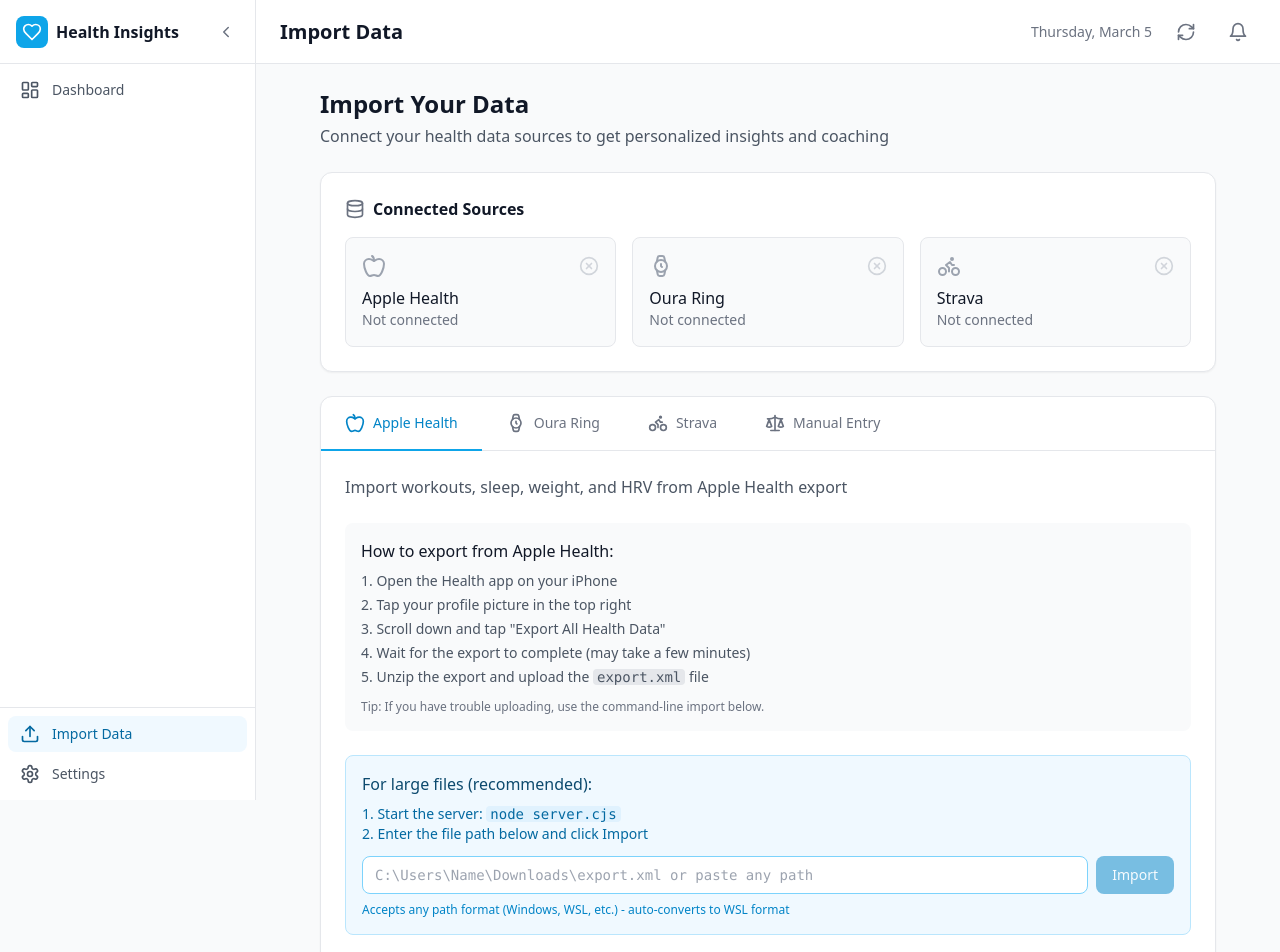
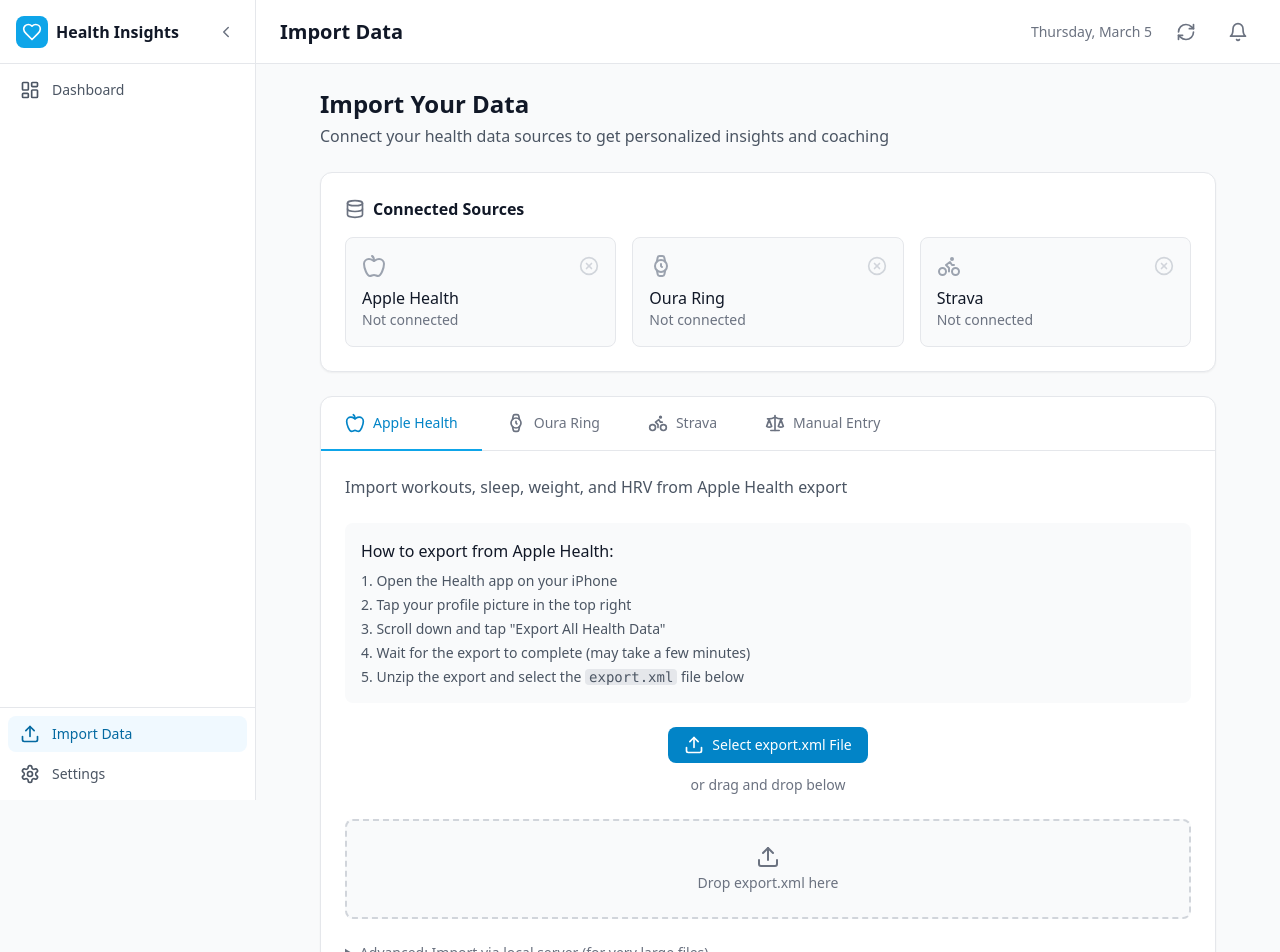
Before and after one commit to stuartong/health-insights-1.0, a React (Vite) app: page /import in a window 1280 px wide. Shown: the top 952 px of the page. Built offline with nearby package versions, Linux system fonts and the light colour scheme.

Commit message:
Add file picker button for Apple Health import, hide server option on deployed site

```diff
--- a/src/components/data-import/AppleHealthUpload.tsx
+++ b/src/components/data-import/AppleHealthUpload.tsx
@@ -278,87 +278,69 @@
           <li>Tap your profile picture in the top right</li>
           <li>Scroll down and tap "Export All Health Data"</li>
           <li>Wait for the export to complete (may take a few minutes)</li>
-          <li>Unzip the export and upload the <code className="bg-gray-200 px-1 rounded">export.xml</code> file</li>
+          <li>Unzip the export and select the <code className="bg-gray-200 px-1 rounded">export.xml</code> file below</li>
         </ol>
-        <p className="text-xs text-gray-500 mt-3">
-          Tip: If you have trouble uploading, use the command-line import below.
-        </p>
       </div>
 
-      {/* Server Import Option */}
-      <div className="bg-primary-50 border border-primary-200 rounded-lg p-4">
-        <h4 className="font-medium text-primary-900 mb-2">For large files (recommended):</h4>
-        <p className="text-sm text-primary-700 mb-3">
-          1. Start the server: <code className="bg-primary-100 px-1 rounded">node server.cjs</code><br />
-          2. Enter the file path below and click Import
-        </p>
-        <div className="flex gap-2">
-          <input
-            type="text"
-            value={filePath}
-            onChange={(e) => setFilePath(e.target.value)}
-            placeholder="C:\Users\Name\Downloads\export.xml or paste any path"
-            className="flex-1 px-3 py-2 border border-primary-300 rounded-lg text-sm font-mono focus:ring-2 focus:ring-primary-500 focus:border-primary-500"
-          />
-          <button
-            onClick={importViaServer}
-            disabled={status === 'parsing' || !filePath.trim()}
-            className="btn bg-primary-600 text-white hover:bg-primary-700 disabled:opacity-50 whitespace-nowrap"
-          >
-            {status === 'parsing' ? 'Importing...' : 'Import'}
-          </button>
-        </div>
-        {filePath.trim() && convertToWslPath(filePath) !== filePath.trim() && (
-          <p className="text-xs text-primary-700 mt-2 font-mono">
-            → Will use: {convertToWslPath(filePath)}
-          </p>
-        )}
-        <p className="text-xs text-primary-600 mt-2">
-          Accepts any path format (Windows, WSL, etc.) - auto-converts to WSL format
-        </p>
+      {/* Primary: File Browser Button */}
+      <div className="flex flex-col items-center gap-3">
+        <button
+          onClick={() => fileInputRef.current?.click()}
+          disabled={status === 'parsing' || status === 'reading'}
+          className="btn bg-primary-600 text-white hover:bg-primary-700 disabled:opacity-50 px-8 py-3 text-lg flex items-center gap-2"
+        >
+          <Upload size={20} />
+          Select export.xml File
+        </button>
+        <p className="text-sm text-gray-500">or drag and drop below</p>
       </div>
 
-      {/* Upload Area */}
+      {/* Hidden file input */}
+      <input
+        ref={fileInputRef}
+        type="file"
+        accept=".xml"
+        onChange={handleFileSelect}
+        className="hidden"
+      />
+
+      {/* Drop zone / Selected file display */}
       <div
-        onClick={() => fileInputRef.current?.click()}
         onDrop={handleDrop}
         onDragOver={handleDragOver}
         className={`
-          border-2 border-dashed rounded-lg p-8 text-center cursor-pointer
+          border-2 border-dashed rounded-lg p-6 text-center
           transition-colors
-          ${selectedFile ? 'border-primary-300 bg-primary-50' : 'border-gray-300 hover:border-primary-400 hover:bg-gray-50'}
-          ${status === 'parsing' || status === 'reading' ? 'pointer-events-none opacity-75' : ''}
+          ${selectedFile ? 'border-primary-300 bg-primary-50' : 'border-gray-300 bg-gray-50'}
+          ${status === 'parsing' || status === 'reading' ? 'opacity-75' : ''}
         `}
       >
-        <input
-          ref={fileInputRef}
-          type="file"
-          accept=".xml"
-          onChange={handleFileSelect}
-          className="hidden"
-        />
-
         {status === 'reading' ? (
           <div className="flex flex-col items-center">
-            <Loader2 size={48} className="text-primary-500 mb-4 animate-spin" />
+            <Loader2 size={32} className="text-primary-500 mb-2 animate-spin" />
             <p className="font-medium text-gray-900">Reading file...</p>
-            <p className="text-sm text-gray-500 mt-1">This may take a moment for large files</p>
+            <p className="text-sm text-gray-500">This may take a moment for large files</p>
           </div>
         ) : selectedFile ? (
           <div className="flex flex-col items-center">
-            <FileText size={48} className="text-primary-500 mb-4" />
+            <FileText size={32} className="text-primary-500 mb-2" />
             <p className="font-medium text-gray-900">{selectedFile.name}</p>
-            <p className="text-sm text-gray-500 mt-1">
+            <p className="text-sm text-gray-500">
               {(selectedFile.size / 1024 / 1024).toFixed(1)} MB
               {' · '}
               Estimated parse time: {estimateParseTime(selectedFile.size)}
             </p>
+            <button
+              onClick={() => fileInputRef.current?.click()}
+              className="text-sm text-primary-600 hover:text-primary-700 mt-2 underline"
+            >
+              Choose different file
+            </button>
           </div>
         ) : (
-          <div className="flex flex-col items-center">
-            <Upload size={48} className="text-gray-400 mb-4" />
-            <p className="font-medium text-gray-900">Drop your export.xml here</p>
-            <p className="text-sm text-gray-500 mt-1">or click to browse</p>
+          <div className="flex flex-col items-center text-gray-500">
+            <Upload size={24} className="mb-1" />
+            <p className="text-sm">Drop export.xml here</p>
           </div>
         )}
       </div>
@@ -483,6 +465,45 @@
           Import Health Data
         </button>
       )}
+
+      {/* Server Import Option - Only show on localhost for large files */}
+      {typeof window !== 'undefined' && window.location.hostname === 'localhost' && (
+        <details className="mt-6">
+          <summary className="text-sm text-gray-500 cursor-pointer hover:text-gray-700">
+            Advanced: Import via local server (for very large files)
+          </summary>
+          <div className="bg-primary-50 border border-primary-200 rounded-lg p-4 mt-2">
+            <p className="text-sm text-primary-700 mb-3">
+              1. Start the server: <code className="bg-primary-100 px-1 rounded">node server.cjs</code><br />
+              2. Enter the file path below and click Import
+            </p>
+            <div className="flex gap-2">
+              <input
+                type="text"
+                value={filePath}
+                onChange={(e) => setFilePath(e.target.value)}
+                placeholder="C:\Users\Name\Downloads\export.xml"
+                className="flex-1 px-3 py-2 border border-primary-300 rounded-lg text-sm font-mono focus:ring-2 focus:ring-primary-500 focus:border-primary-500"
+              />
+              <button
+                onClick={importViaServer}
+                disabled={status === 'parsing' || !filePath.trim()}
+                className="btn bg-primary-600 text-white hover:bg-primary-700 disabled:opacity-50 whitespace-nowrap"
+              >
+                {status === 'parsing' ? 'Importing...' : 'Import'}
+              </button>
+            </div>
+            {filePath.trim() && convertToWslPath(filePath) !== filePath.trim() && (
+              <p className="text-xs text-primary-700 mt-2 font-mono">
+                → Will use: {convertToWslPath(filePath)}
+              </p>
+            )}
+            <p className="text-xs text-primary-600 mt-2">
+              Accepts any path format - auto-converts to WSL format
+            </p>
+          </div>
+        </details>
+      )}
     </div>
   );
 }
```
